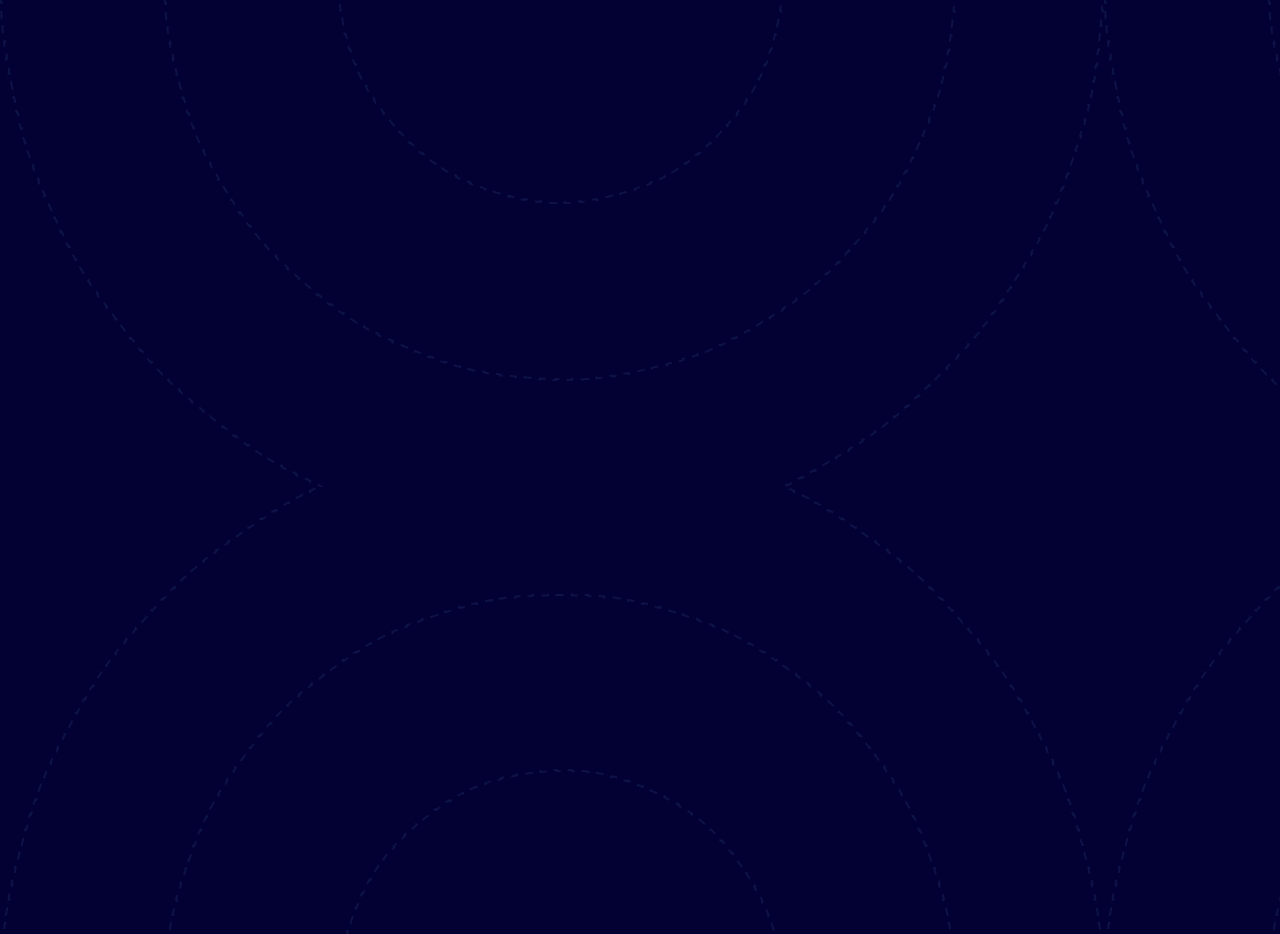
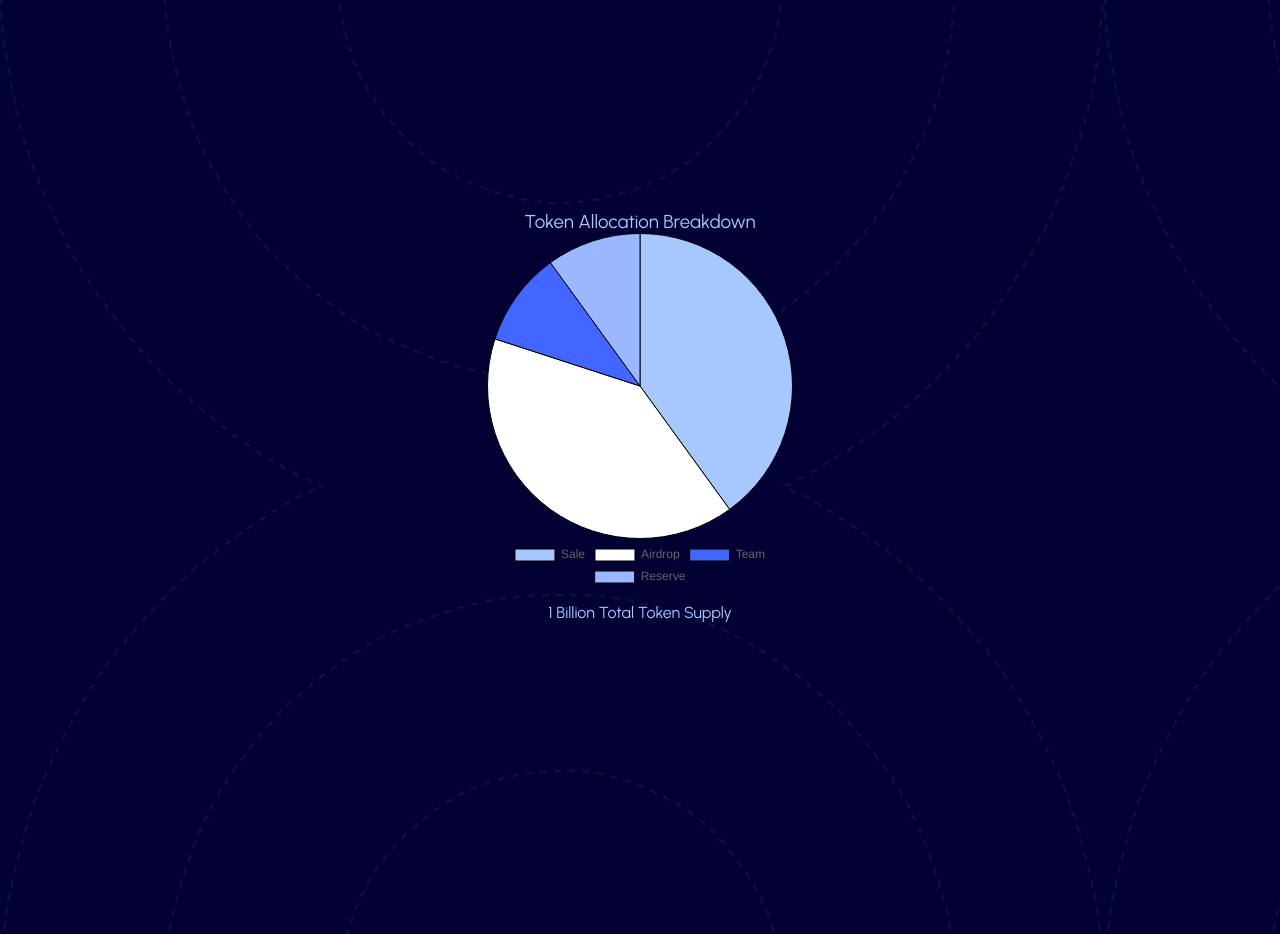
Before and after one commit to Joebakid/Dogemax, a React (Create React App) app: page / in a window 1280 px wide. Shown: the part 1561-2495 px from the top of the page. Built offline with nearby package versions, Linux system fonts and the light colour scheme; a web font is replaced by a local one.

Commit message:
tokenozation

```diff
--- a/package.json
+++ b/package.json
@@ -3,9 +3,11 @@
   "version": "0.1.0",
   "private": true,
   "dependencies": {
+    "chart.js": "^4.4.7",
     "cra-template": "1.2.0",
     "gsap": "^3.12.5",
     "react": "^19.0.0",
+    "react-chartjs-2": "^5.3.0",
     "react-dom": "^19.0.0",
     "react-router-dom": "^7.1.1",
     "react-scripts": "5.0.1"
--- a/src/App.js
+++ b/src/App.js
@@ -8,6 +8,7 @@ import ChatWithDogeMax from "./ChatWithDogeMax";
 import JoinCommunity from "./JoinCommunity";
 import Footer from "./Footer";
 import "./App.css";
+import TokenAllocationChart from "./TokenAllocationChart";
 
 function App() {
   function Card({ icon, text }) {
@@ -36,6 +37,9 @@ function App() {
       <section id="about-us">
         <WhatIsDogemax />
       </section>
+      <section>
+        <TokenAllocationChart />
+      </section>
       <section id="features">
         <More Card={Card} />
       </section>
--- /dev/null
+++ b/src/TokenAllocationChart.js
@@ -0,0 +1,67 @@
+import React from "react";
+import { Pie } from "react-chartjs-2";
+import { Chart as ChartJS, ArcElement, Tooltip, Legend } from "chart.js";
+
+ChartJS.register(ArcElement, Tooltip, Legend);
+
+const TokenAllocationChart = () => {
+  const data = {
+    labels: ["Sale", "Airdrop", "Team", "Reserve"],
+    datasets: [
+      {
+        label: "Token Allocation",
+        data: [40, 40, 10, 10], // Corresponding percentages
+        backgroundColor: [
+          "#A6C8FF", // Light blue for Sale
+          "#FFFFFF", // White for Airdrop
+          "#4266FF", // Dark blue for Team
+          "#9BB7FF", // Medium blue for Reserve
+        ],
+        borderColor: [
+          "#000000", // Border for Sale
+          "#000000", // Border for Airdrop
+          "#000000", // Border for Team
+          "#000000", // Border for Reserve
+        ],
+        borderWidth: 1,
+      },
+    ],
+  };
+
+  const options = {
+    responsive: true,
+    plugins: {
+      legend: {
+        position: "bottom", // Position of the legend
+      },
+      tooltip: {
+        callbacks: {
+          label: function (context) {
+            return `${context.label}: ${context.raw}%`;
+          },
+        },
+      },
+    },
+  };
+
+  return (
+    <div
+      style={{
+        width: "400px",
+        margin: "0 auto",
+        padding: "20px",
+        borderRadius: "8px",
+      }}
+    >
+      <h3 style={{ textAlign: "center", color: "#A6C8FF" }}>
+        Token Allocation Breakdown
+      </h3>
+      <Pie data={data} options={options} />
+      <p style={{ textAlign: "center", color: "#A6C8FF", marginTop: "10px" }}>
+        1 Billion Total Token Supply
+      </p>
+    </div>
+  );
+};
+
+export default TokenAllocationChart;
```
Also changed, not shown: 1 other file (tests, documents, lock files or other folders).
